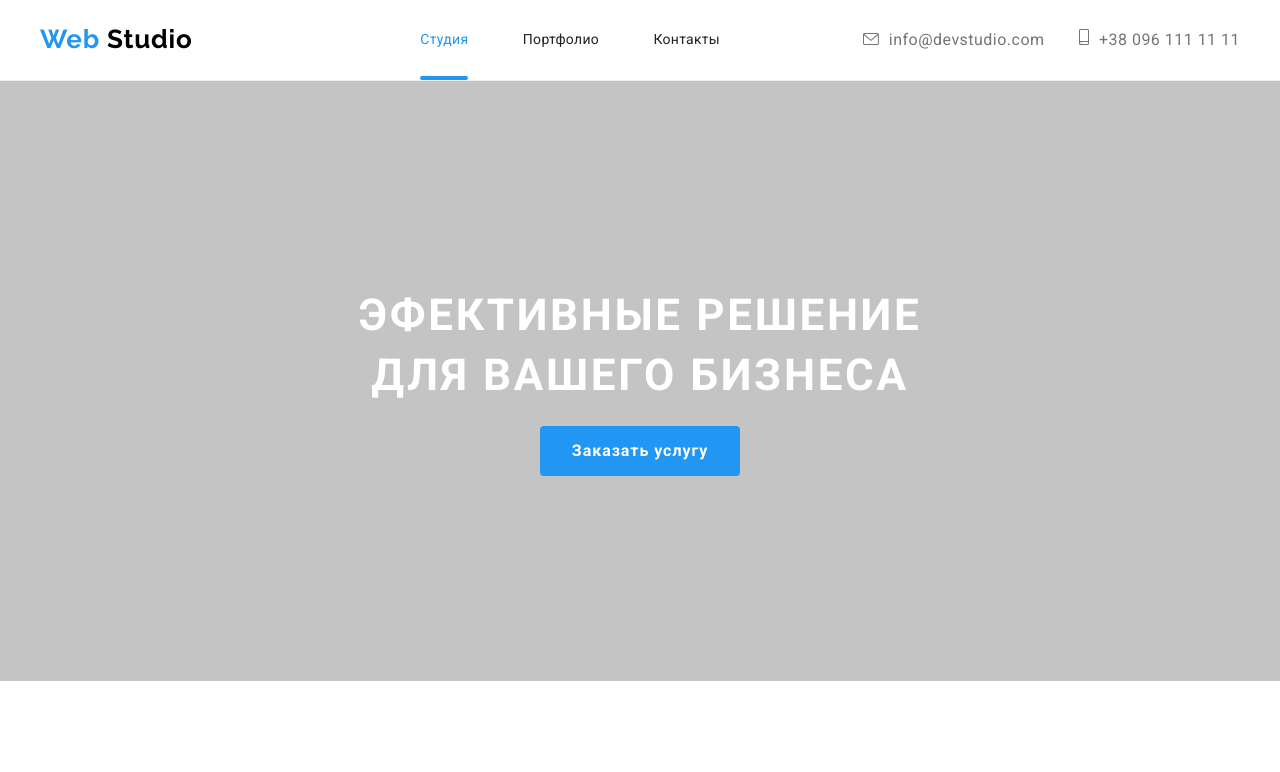
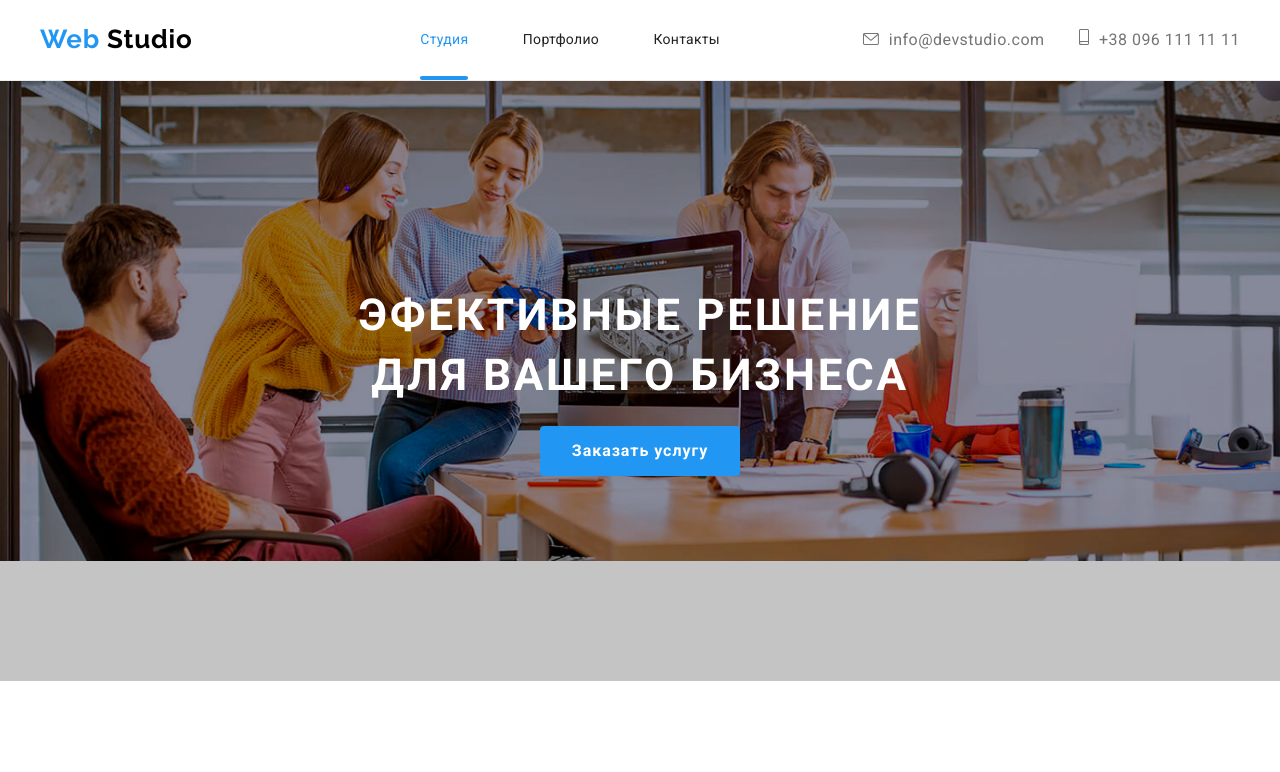
Before and after one commit to VigovsiyRuslan/goit-markup-hw-07, a plain HTML site: page index.html in a window 1280 px wide. Shown: the top 772 px of the page. Drawn offline with Linux system fonts and the light colour scheme; the site is published under a folder, as on GitHub Pages, so addresses that start at the root find nothing.

Commit message:
Исправил ошибку в hero

```diff
--- a/sass/components/_hero.scss
+++ b/sass/components/_hero.scss
@@ -9,7 +9,7 @@
   max-width: 1600px;
   height: 600px;
 
-  background-image: url(/images/hero.JPG);
+  background-image: url(../images/hero.JPG);
   background-repeat: no-repeat;
   background-size: 100%;
 }
--- a/sass/main.scss
+++ b/sass/main.scss
@@ -8,3 +8,4 @@
 @import "./components/team";
 @import "./components/clients";
 @import "./components/footer";
+@import "./components/modal";
```
Also changed, not shown: css/main.css, css/main.min.css, 2 other files.
